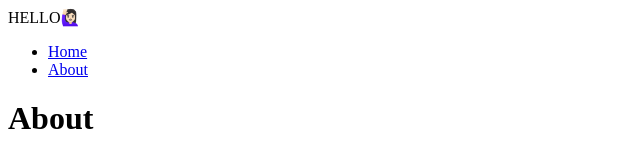
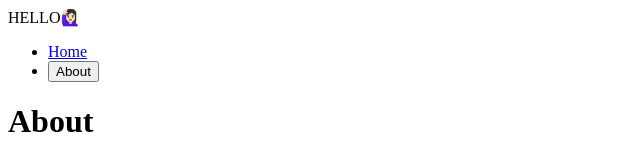
Before and after one commit to JiyoonZ/react-final-practice, a React (Create React App) app in the folder practice2/: page /about in a window 1280 px wide. Shown: the top 160 px of the page, without its empty margins (0-640 px from the left). Built offline with nearby package versions, Linux system fonts and the light colour scheme.

Commit message:
useNavigate practice

```diff
--- a/practice2/src/components/Header.tsx
+++ b/practice2/src/components/Header.tsx
@@ -1,5 +1,9 @@
-import {Link} from "react-router-dom";
+import {Link, useNavigate} from "react-router-dom";
 function Header() {
+  const navigate = useNavigate();
+  const onAboutClick = () => {
+    navigate("about");
+  };
   return (
     <header>
       <ul>
@@ -7,7 +11,7 @@
           <Link to={"/"}>Home</Link>
         </li>
         <li>
-          <Link to={"/about"}>About</Link>
+          <button onClick={onAboutClick}>About</button>
         </li>
       </ul>
     </header>
```
